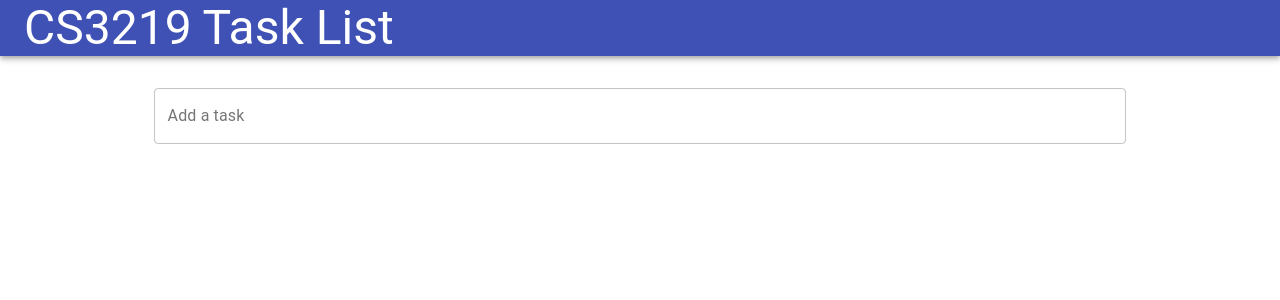
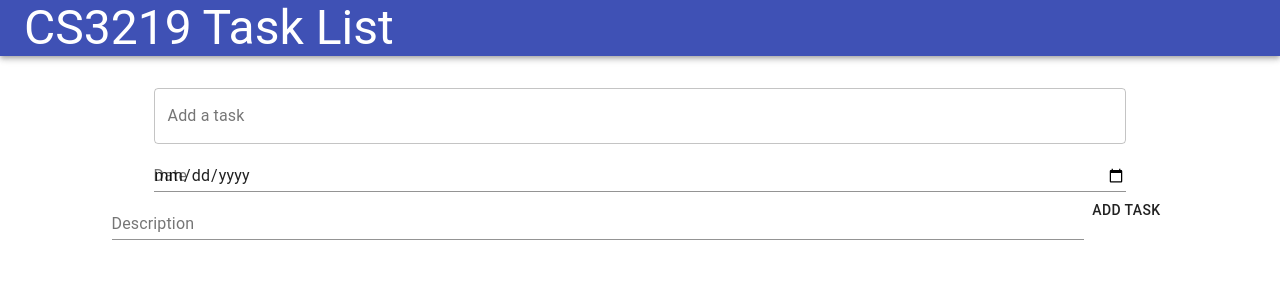
Before and after one commit to C-likethis123/CS3219, a React (Create React App) app in the folder Task_B/frontend/: page / in a window 1280 px wide. Shown: the top 300 px of the page. Built offline with nearby package versions, Linux system fonts and the light colour scheme; no server answers.

Commit message:
Add a submit button to add a task

```diff
--- a/Task_B/frontend/package.json
+++ b/Task_B/frontend/package.json
@@ -3,10 +3,8 @@
   "version": "0.1.0",
   "private": true,
   "dependencies": {
-    "@date-io/date-fns": "^1.3.13",
     "@material-ui/core": "^4.12.3",
     "@material-ui/icons": "^4.11.2",
-    "@material-ui/pickers": "^3.3.10",
     "@testing-library/jest-dom": "^5.11.4",
     "@testing-library/react": "^11.1.0",
     "@testing-library/user-event": "^12.1.10",
@@ -15,7 +13,6 @@
     "@types/react": "^17.0.0",
     "@types/react-dom": "^17.0.0",
     "axios": "^0.21.1",
-    "date-fns": "^2.23.0",
     "react": "^17.0.2",
     "react-dom": "^17.0.2",
     "react-scripts": "4.0.3",
--- a/Task_B/frontend/src/components/AddToDo.tsx
+++ b/Task_B/frontend/src/components/AddToDo.tsx
@@ -1,14 +1,39 @@
-import React from 'react';
+import React, {useState} from 'react';
 
-import {makeStyles, TextField} from '@material-ui/core';
+import {makeStyles, TextField, Button} from '@material-ui/core';
+import {KeyboardDatePicker} from '@material-ui/pickers';
 
-const TopBar = () => {
+import useTaskApi from '../api/useTaskApi';
+
+const AddToDo = () => {
   const classes = useStyles();
+  const {createTask} = useTaskApi();
+
+  const [title, setTitle] = useState('');
+  const [date, setDate] = useState(new Date());
+  const [description, setDescription] = useState('');
+  const createTaskHandler = (event: React.FormEvent<HTMLFormElement>) => {
+    event.preventDefault();
+    const task = {
+      title,
+      date: new Date(date).valueOf(),
+      description,
+    };
+    createTask(task);
+
+  }
+
+  const changeTitle = (event: React.ChangeEvent<HTMLInputElement>) => setTitle(event.target.value);
+  const changeDate = (event: React.ChangeEvent<HTMLInputElement>) => setDate(event.target.value);
+  const changeDescription = (event: React.ChangeEvent<HTMLInputElement>) => setDescription(event.target.value);
   return (
-  <form autoComplete="off" className={classes.root}>
-    <TextField label="Add a task" variant="outlined" />
-  </form>
-)
+    <form autoComplete="off" className={classes.root} onSubmit={createTaskHandler}>
+      <TextField label="Add a task" variant="outlined" value={title} onChange={changeTitle} />
+      <TextField label="Date" format="dd/MM/yyyy" type="date" value={date} onChange={changeDate} />
+      <TextField label="Description" value={description} onChange={changeDescription} />
+      <Button type="submit">Add Task</Button>
+    </form>
+  )
 };
 
 const useStyles = makeStyles((theme) => ({
@@ -20,4 +45,4 @@ const useStyles = makeStyles((theme) => ({
   },
 }));
 
-export default TopBar;
+export default AddToDo;
```
Also changed, not shown: 1 other file (tests, documents, lock files or other folders).
